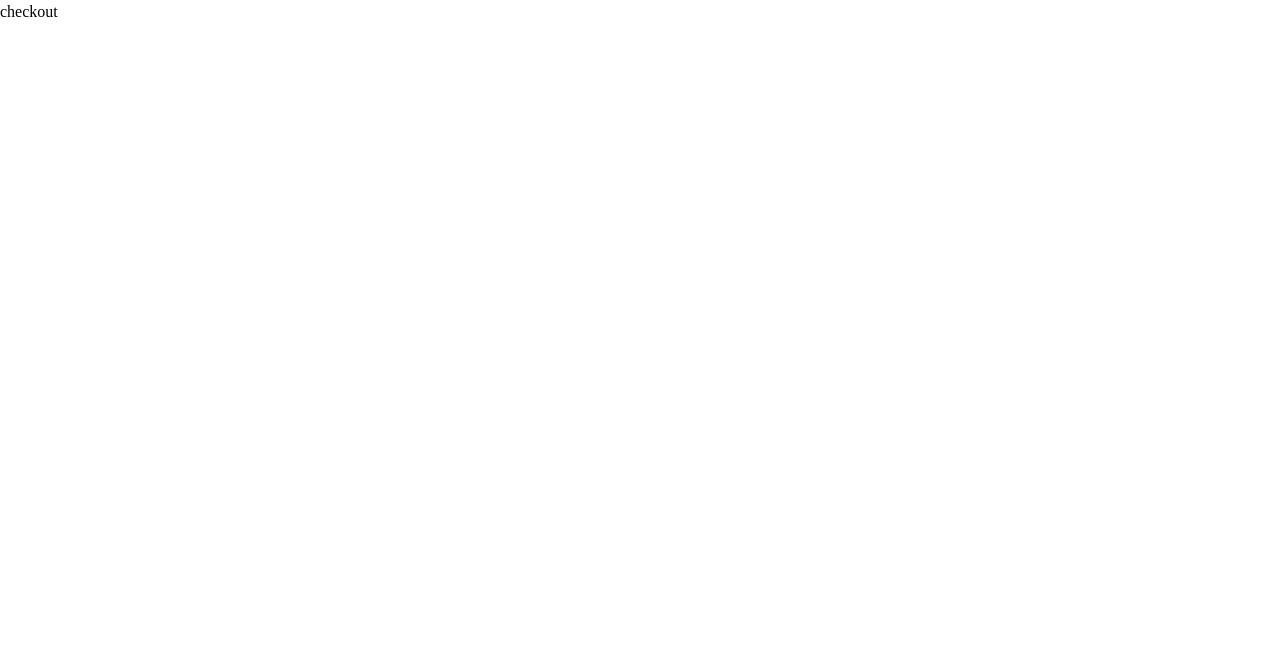
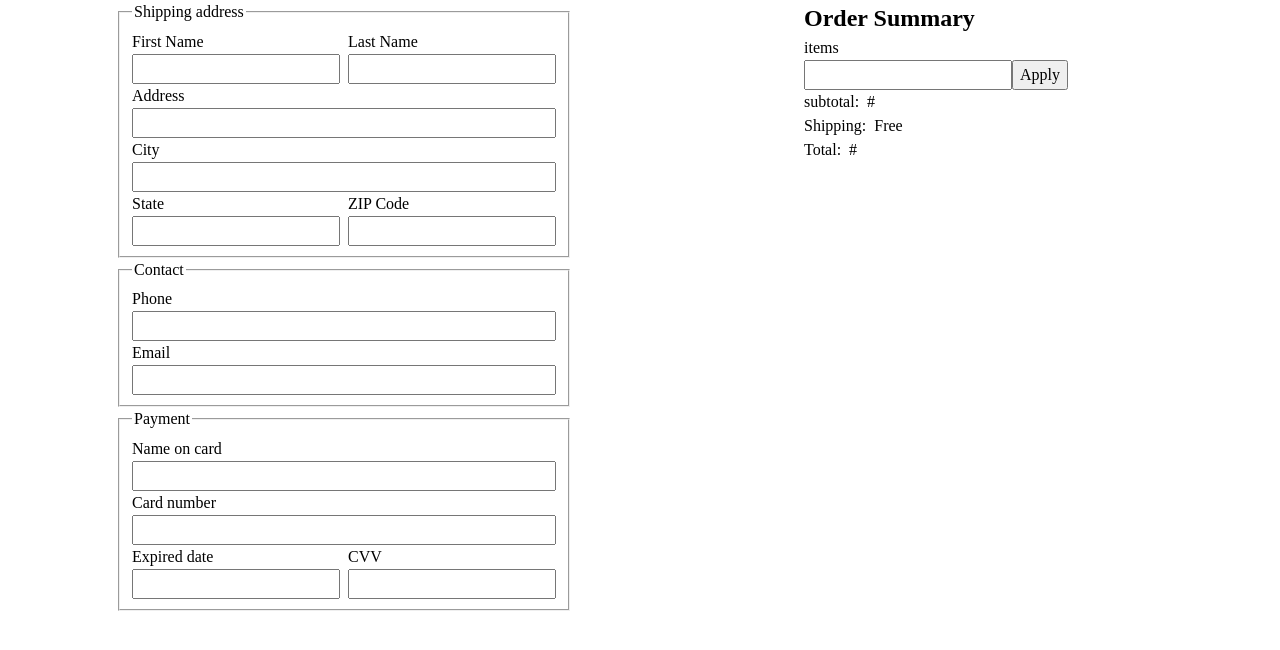
Before and after one commit to w1216linw/shopwise, a React (Vite) app: page /checkout in a window 1280 px wide. Shown: the top 650 px of the page. Built offline with nearby package versions, Linux system fonts and the light colour scheme.

Commit message:
feat: add checkout page 50%

```diff
--- a/src/index.css
+++ b/src/index.css
@@ -202,8 +202,37 @@ a {
   width: 5rem;
   text-align: right;
 }
+
+/* checkout page */
+.checkout-container {
+  display: grid;
+  padding-inline: 2rem;
+  place-items: start center;
+}
+
+.checkout-form :where(div:has( > label, > input)) {
+  display: grid;
+}
+
+.checkout-container .flex-group {
+  --gap: .5rem;
+}
+
+@media (min-width: 55em) {
+  .checkout-container {
+    grid-template-columns: minmax(1rem, 1fr) minmax(0, 50rem) minmax(0, 40rem) minmax(1rem, 1fr);
+  }
+
+  .checkout-container .checkout-form {
+    grid-column: 2;
+  }
+
+  .checkout-container .order-summary {
+    grid-column: 3;
+  }
+}
+
 /* utility */
-
 .fs-200 {
   font-size: var(--fs-200);
 }
@@ -222,6 +251,7 @@ a {
 
 .flex-group {
   display: flex;
+  gap: var(--gap, 0);
 }
 
 .space-between {
@@ -250,9 +280,3 @@ a {
 .text-align-center {
   text-align: center;
 }
-
-/* functionality */
-/* .disable-scroll {
-  height: 100vh;
-  overflow-y: hidden;
-} */
--- a/src/index.tsx
+++ b/src/index.tsx
@@ -3,9 +3,7 @@ import ReactDOM from "react-dom/client";
 import App from "./App";
 import { store } from "./store/store";
 import { Provider } from "react-redux";
-import { ApiProvider } from "@reduxjs/toolkit/dist/query/react";
 import "./index.css";
-import { productApi } from "./features/productApi/apiSlice";
 
 const root = ReactDOM.createRoot(
   document.getElementById("root") as HTMLElement
--- a/src/pages/Checkout.tsx
+++ b/src/pages/Checkout.tsx
@@ -1,14 +1,98 @@
 import { useSelector } from "react-redux";
 import { RootState } from "../store/store";
-import { useGetAllProductsQuery } from "../features/productApi/apiSlice";
-import { FcCdLogo } from "react-icons/fc";
 
-export default function Checkout () {
+export default function Checkout() {
+  const { items } = useSelector((state: RootState) => state.cart);
 
-  const { items } = useSelector((state: RootState) => state.cart);
+  const handleSubmit = () => {};
+
   return (
-    <div>
-      checkout
-    </div>
-  )
+    <main className="checkout-container">
+      <form className="checkout-form" onSubmit={handleSubmit}>
+        <fieldset className="input-wrapper">
+          <legend>Shipping address</legend>
+          <div className="flex-group">
+            <div>
+              <label htmlFor="fName">First Name</label>
+              <input id="fName" type="text" />
+            </div>
+            <div>
+              <label htmlFor="lName">Last Name</label>
+              <input id="lName" type="text" />
+            </div>
+          </div>
+          <div>
+            <label htmlFor="address">Address</label>
+            <input id="address" type="text" />
+          </div>
+          <div>
+            <label htmlFor="city">City</label>
+            <input id="city" type="text" />
+          </div>
+          <div className="flex-group">
+            <div>
+              <label htmlFor="state">State</label>
+              <input id="state" type="text" />
+            </div>
+            <div>
+              <label htmlFor="zip Code">ZIP Code</label>
+              <input id="zip Code" type="text" />
+            </div>
+          </div>
+        </fieldset>
+        <fieldset className="input-wrapper">
+          <legend>Contact</legend>
+          <div>
+            <label htmlFor="Phone">Phone</label>
+            <input id="Phone" type="text" />
+          </div>
+          <div>
+            <label htmlFor="Email">Email</label>
+            <input id="Email" type="email" />
+          </div>
+        </fieldset>
+        <fieldset>
+          <legend>Payment</legend>
+          <div>
+            <label htmlFor="cardName">Name on card</label>
+            <input id="cardName" type="text" />
+          </div>
+          <div>
+            <label htmlFor="cardNumber">Card number</label>
+            <input id="cardNumber" type="text" />
+          </div>
+          <div className="flex-group">
+            <div>
+              <label htmlFor="cardExp">Expired date</label>
+              <input id="cardNumber" type="text" />
+            </div>
+            <div>
+              <label htmlFor="cvv">CVV</label>
+              <input id="cvv" type="text" />
+            </div>
+          </div>
+        </fieldset>
+      </form>
+      <section className="order-summary">
+        <h1>Order Summary</h1>
+        <div>items</div>
+        <div>
+          <input type="text" />
+          <button>Apply</button>
+        </div>
+        <div className="flex-group">
+          <p>subtotal:</p>
+          <p>#</p>
+        </div>
+        <div className="flex-group">
+          <p>Shipping:</p>
+          <p>Free</p>
+        </div>
+        <div className="flex-group">
+          <p>Total:</p>
+          <p>#</p>
+        </div>
+      </section>
+    </main>
+  );
 }
```
